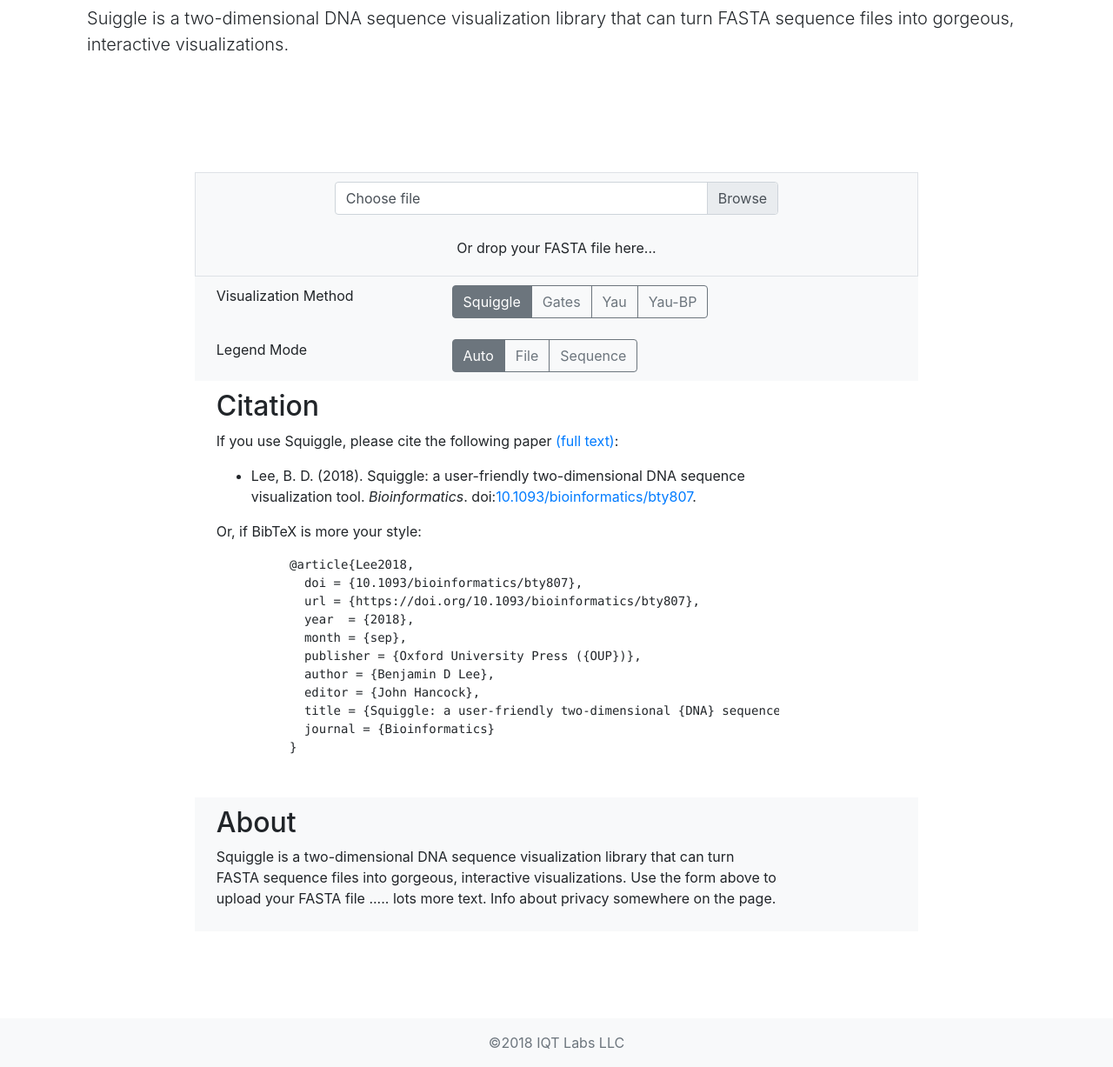
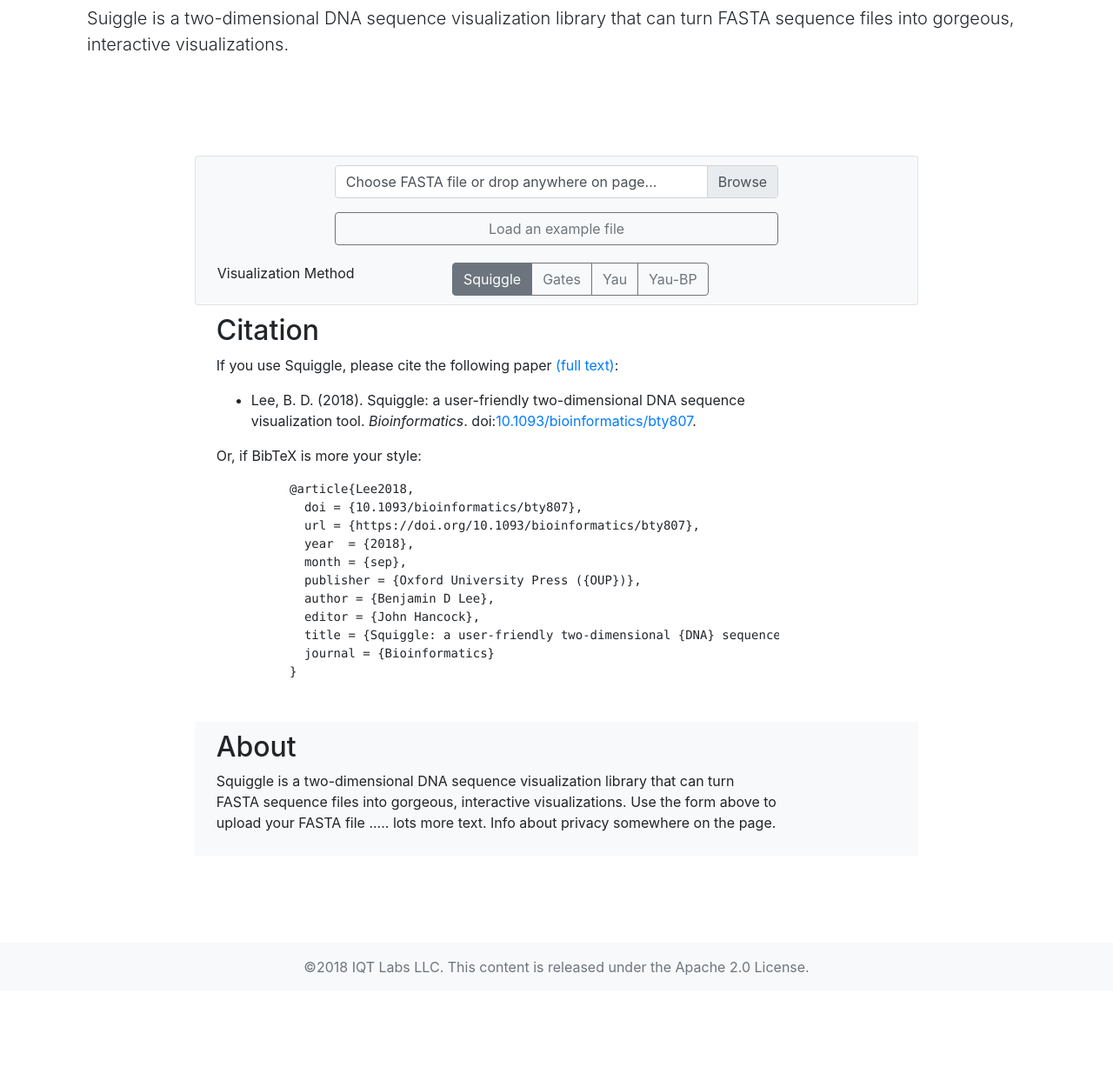
Before and after one commit to Benjamin-Lee/DNAvisualization.org, a Flask app: page / in a window 1280 px wide. Shown: the part 210-1437 px from the top of the page at 87% size. After the commit the page ends 1332 px from the top, so only its background shows below. Run offline with Flask 2, Linux system fonts and the light colour scheme; parts of the project's set-up code (start-up, migrations or seed data) failed here and were passed over; some libraries are stand-ins or nearby versions.

Commit message:
Add a footer and a load file button

```diff
--- a/static/css/home.css
+++ b/static/css/home.css
@@ -7,3 +7,7 @@ main {
   width: 50%;
   padding: 10px;
 }
+
+.hide-before-plot-shown {
+  display: none
+}
--- a/static/js/home.js
+++ b/static/js/home.js
@@ -151,8 +151,10 @@ window.onload = function () {
                 }
               })
           })
-        document.getElementById("hide-when-plotting").style.display = "none"; // get rid of the jumbotron
+
+        $(".hide-when-plotting").hide();
         document.getElementById("hg-container").style.display = "block"; // after dropping, show chart div
+        document.querySelector(".hide-before-plot-shown").style.display = "block"; // after dropping, show chart div
       }
     }
   }
--- a/templates/index.html
+++ b/templates/index.html
@@ -18,6 +18,7 @@
 </head>
 
 <body>
+  <main>
 
     <!-- nav bar -->
     <nav class="navbar navbar-expand-lg navbar-light bg-light rounded">
@@ -37,21 +38,17 @@
     </nav>
     <!--  /nav bar -->
 
+    <!--  content goes in the container, then into cols that are in a row -->
 
+    <div class="container">
+      <!-- Show an error if JS is not enabled -->
 
-  <!-- Show an error if JS is not enabled -->
       <noscript>
         <div class="alert alert-danger" role="alert">
           You need to enable JavaScript to run this app.
         </div>
       </noscript>
-
-  <!--  content goes in the container, then into cols that are in a row -->
-  <main>
-
-
-    <div class="container">
-      <div class="jumbotron jumbotron-fluid" id="hide-when-plotting" style="background:transparent !important">
+      <div class="jumbotron jumbotron-fluid hide-when-plotting" style="background:transparent !important">
         <div class="container">
           <h1 class="display-4">Squiggle</h1>
           <p class="lead">
@@ -64,29 +61,26 @@
 
       <div class="row">
         <!--  FYI, col should always be a row! -->
-        <div class="col-10 center">
+        <div class="col-10">
           <!--  This is the plot, it is not visible until the user uploads a fasta file -->
           <div id="hg-container" style="width:100%; height:600px; display: none;"></div>
         </div>
       </div>
 
-      <div class="row center w-75 border bg-light">
+      <div class="row center w-75 border bg-light rounded-top border-bottom-0">
         <div class="col-8 offset-2">
           <div class="input-group mb-3">
-            <div class="custom-file">
+            <div class="custom-file" id="dropzone">
               <input type="file" class="custom-file-input" id="file-input">
-              <label class="custom-file-label">Choose file</label>
+              <label class="custom-file-label">Choose FASTA file or drop anywhere on page...</label>
             </div>
           </div>
         </div>
-        <div class="col-8 offset-2">
-          <div id="dropzone" class="center" style="text-align:center">
-            Or drop your FASTA file here...
+        <div class="col-8 offset-2 hide-when-plotting">
+          <button type="button" class="btn btn-outline-secondary btn-block hide-when-plotting">Load an example file</button>
         </div>
       </div>
-      </div>
-
-      <div class="row center w-75 bg-light">
+      <div class="row center w-75 bg-light border rounded-bottom border-top-0">
         <div class="container" id="controls">
           <!-- control the viz method -->
           <div class="row" id="method">
@@ -110,7 +104,7 @@
               </div>
             </div>
           </div>
-          <br>
+          <div class="hide-before-plot-shown">
             <div class="row" id="mode">
               <div class="col-4">
                 <label for="mode">Legend Mode</label>
@@ -126,6 +120,7 @@
                   <label class="btn btn-outline-secondary" data-toggle="tooltip" data-placement="top" data-html="true" title="Plot each sequence in its own color.">
                     <input type="radio" name="mode" id="sequence" autocomplete="off">Sequence
                   </label>
+                </div>
               </div>
             </div>
           </div>
@@ -159,7 +154,8 @@
       <div class="row center w-75 bg-light">
         <div class="col-10">
           <h2>About</h2>
-          <p> Squiggle is a two-dimensional DNA sequence visualization library that can turn FASTA sequence files into gorgeous, interactive visualizations. Use the form above to upload your FASTA file ..... lots more text. Info about privacy somewhere on the page.</p>
+          <p> Squiggle is a two-dimensional DNA sequence visualization library that can turn FASTA sequence files into gorgeous, interactive visualizations. Use the form above to upload your FASTA file ..... lots more text. Info about privacy
+            somewhere on the page.</p>
         </div>
       </div>
     </div><!--  /container -->
@@ -167,7 +163,7 @@
 
   <footer class="footer py-3 bg-light">
     <div class="container text-center">
-      <a href="https://github.com/Benjamin-Lee/squiggle-server/blob/master/LICENSE" class="text-muted">&copy;2018 IQT Labs LLC</a>
+      <span class="text-muted">&copy;2018 IQT Labs LLC. This content is released under <a class="text-muted" href="https://github.com/Benjamin-Lee/squiggle-server/blob/master/LICENSE"> the Apache 2.0 License.</a></span>
     </div>
   </footer>
 
```
Lines whose indentation alone changed are shown as unchanged.
